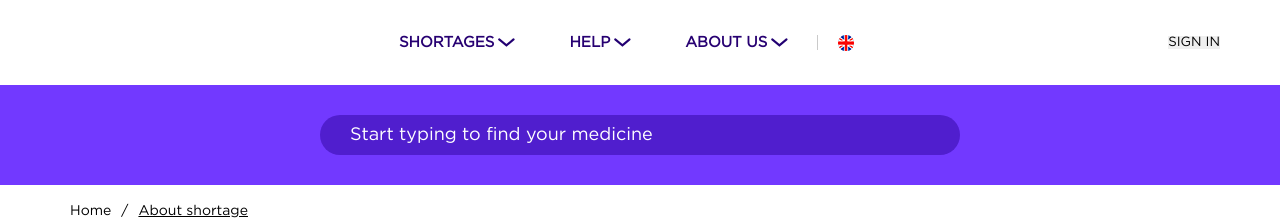
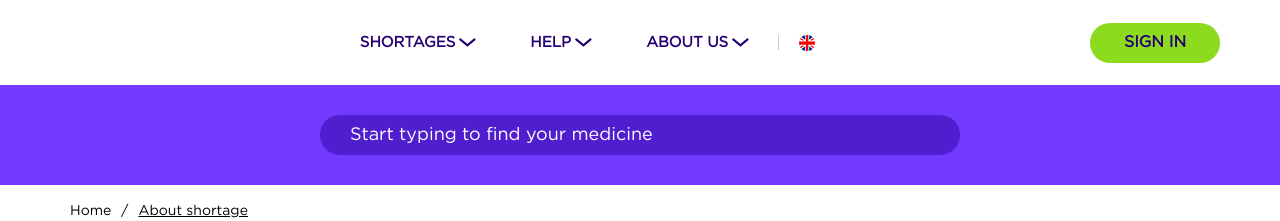
Before and after one commit to ThibertChristophe/ClinigenGroup-Clone, a website: page src/about-shortages.html in a window 1280 px wide. Shown: the top 221 px of the page. Drawn offline with Linux system fonts and the light colour scheme.

Commit message:
fix bouton signin

```diff
--- a/src/about-shortages.html
+++ b/src/about-shortages.html
@@ -86,7 +86,7 @@
           /></span>
         </div>
         <a href="login.html" class="signIn">Sign in</a>
-        <input type="button" value="SIGN IN" />
+        <a href="login.html" class="btn_signIn">SIGN IN</a>
       </div>
       <div class="search">
         <input
@@ -277,6 +277,5 @@
     <script src="/js/header.js"></script>
     <script src="/js/_menuFixed.js"></script>
     <script src="/js/_hamburger.js"></script>
-    <script src="/js/_slider.js"></script>
   </body>
 </html>
```
Also changed, not shown: src/login.html (+0 -1 lines).
